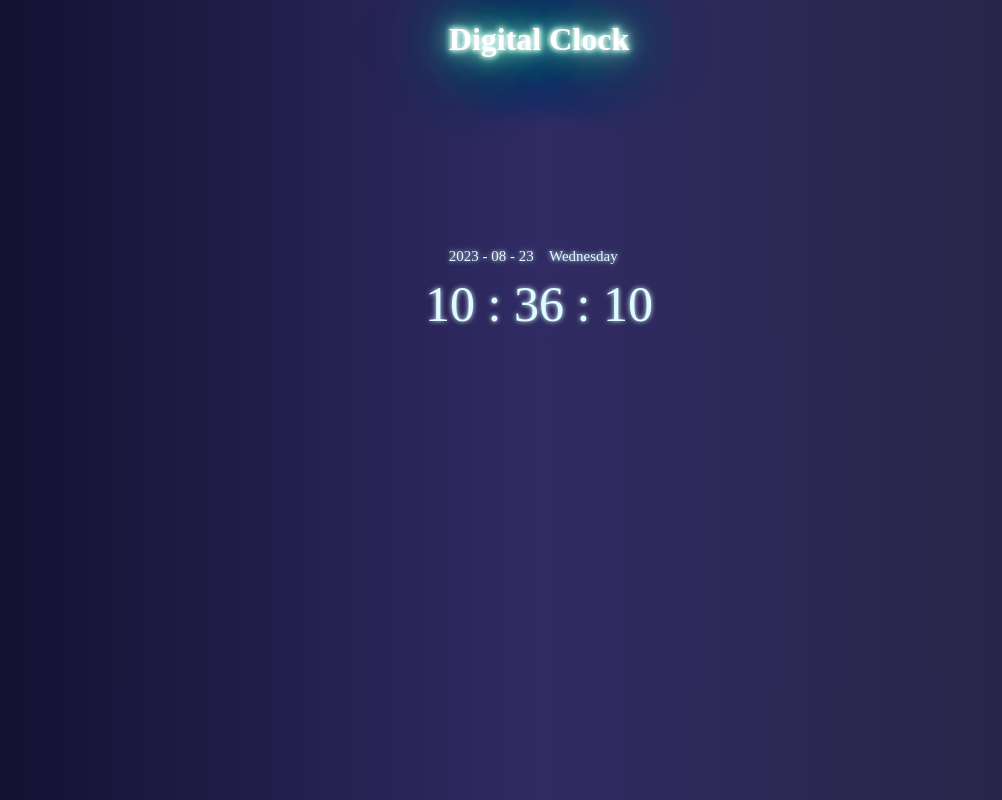
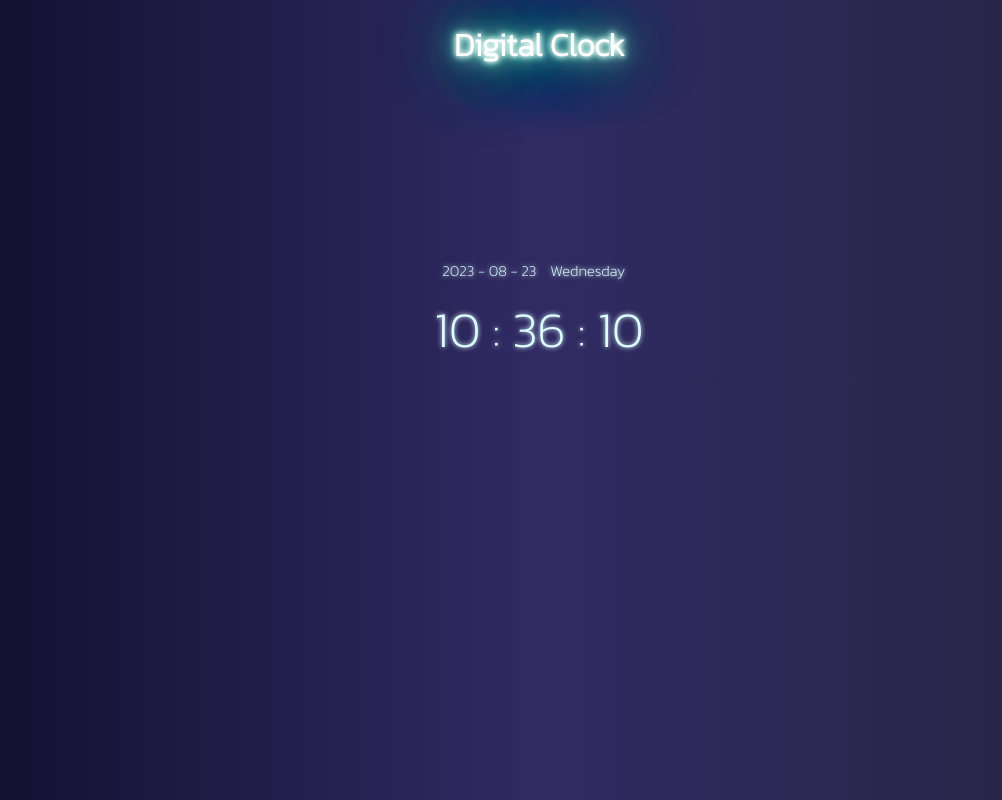
Before and after one commit to imdeveshshukla/DigitalClock, a plain HTML site: page index.html in a window 1280 px wide. Shown: the whole page, without its empty margins (101-1103 px from the left). Drawn offline with Linux system fonts and the light colour scheme.

Commit message:
Now Completed

```diff
--- a/index.css
+++ b/index.css
@@ -2,6 +2,7 @@ html{
     background: rgb(2,0,36);
     /* background: radial-gradient(circle, rgba(2,0,36,1) 0%, rgba(9,9,121,1) 35%, rgba(11,16,105,1) 37%, rgba(4,118,193,1) 70%, rgba(0,212,255,1) 100%); */
     background-image: linear-gradient(to right, #0f0c29, #302b63, #24243e);
+    font-family: 'Kanit', sans-serif;
 }
 
 .neonText {
--- a/index.html
+++ b/index.html
@@ -5,6 +5,9 @@
     <meta name="viewport" content="width=device-width, initial-scale=1.0">
     <title>Mr. Hour</title>
     <link rel="stylesheet" href="index.css">
+    <link rel="preconnect" href="https://fonts.googleapis.com">
+    <link rel="preconnect" href="https://fonts.gstatic.com" crossorigin>
+    <link href="https://fonts.googleapis.com/css2?family=Kanit:wght@200&display=swap" rel="stylesheet">
 </head>
 <body>
     <h1 class="neonText">Digital Clock</h1>
@@ -12,6 +15,7 @@
         <p id="dateD" class=""><span id="year" class="">2020</span> - <span id="month">12</span> - <span id="date">23</span> <span id="day"></span></p>
         <p id="time"><span id="hr"></span> : <span id="min"></span> : <span id="sec"></span></p>
     </div>
+    <!-- <footer class="neonText">made by Devesh</footer> -->
     <script src="script.js"></script>
 </body>
 </html>
```
